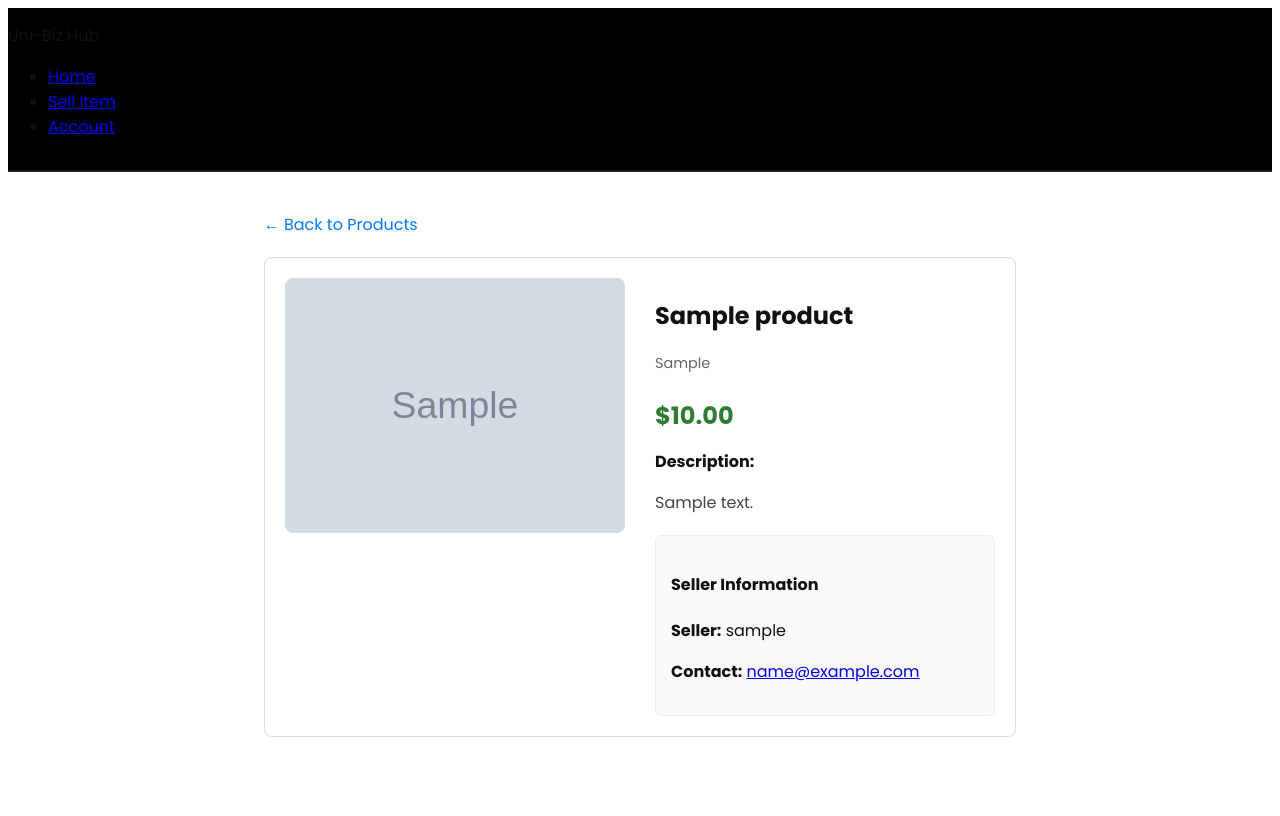
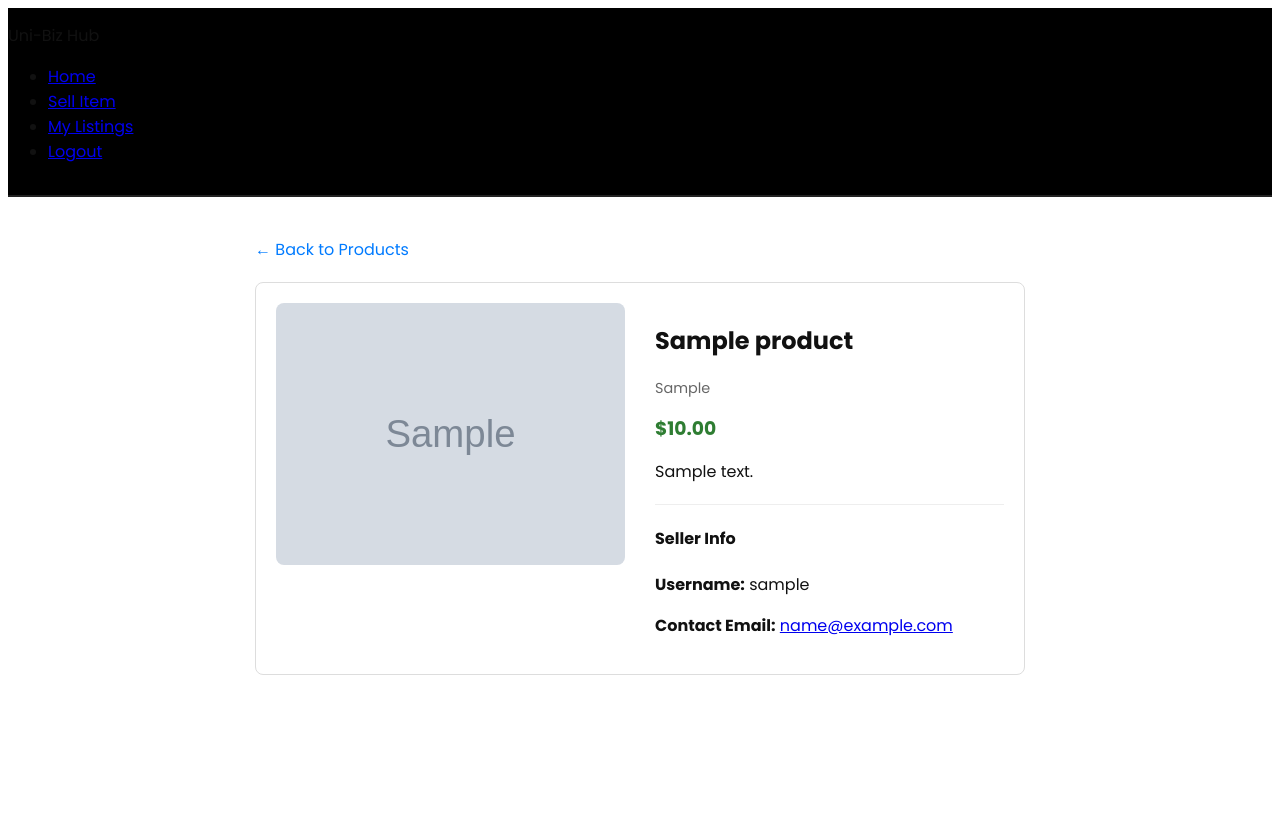
Before and after one commit to Sigani-glitch/UniBizHub, a PHP site: page /product-details.php?id=1 in a window 1280 px wide. Run offline with PHP 8.4, Linux system fonts and the light colour scheme; the visitor is signed in with stand-in values (Sample User, id 1); tables that the repository leaves empty or names only in its code hold one stand-in row (values such as "Sample post"); grey boxes marked "Sample" are stand-in pictures.

Commit message:
Sync dynamic navigation header across product details and user dashboard

```diff
--- a/product-details.php
+++ b/product-details.php
@@ -2,7 +2,7 @@
 session_start();
 require_once 'includes/db.php';
 
-// URL-இல் product ID உள்ளதா எனச் சரிபார்த்தல்
+// Check if product ID is provided
 if (!isset($_GET['id']) || empty($_GET['id'])) {
     header("Location: index.php");
     exit();
@@ -10,13 +10,8 @@ if (!isset($_GET['id']) || empty($_GET['id'])) {
 
 $product_id = intval($_GET['id']);
 
-// பொருளின் விவரங்கள் மற்றும் விற்பனையாளரின் விவரங்களை எடுத்தல்
-$stmt = $conn->prepare("
-    SELECT products.*, users.username, users.email
-    FROM products
-    JOIN users ON products.seller_id = users.id
-    WHERE products.id = ?
-");
+// Query product details with seller info
+$stmt = $conn->prepare("SELECT products.*, users.username, users.email FROM products JOIN users ON products.seller_id = users.id WHERE products.id = ?");
 $stmt->bind_param("i", $product_id);
 $stmt->execute();
 $result = $stmt->get_result();
@@ -44,7 +39,12 @@ $product = $result->fetch_assoc();
             <ul class="nav-links">
                 <li><a href="index.php">Home</a></li>
                 <li><a href="post-product.php">Sell Item</a></li>
-                <li><a href="login.html">Account</a></li>
+                <?php if (isset($_SESSION['user_id'])): ?>
+                    <li><a href="my-listings.php">My Listings</a></li>
+                    <li><a href="auth/logout.php">Logout</a></li>
+                <?php else: ?>
+                    <li><a href="login.html">Login / Register</a></li>
+                <?php endif; ?>
             </ul>
         </nav>
     </header>
@@ -56,20 +56,17 @@ $product = $result->fetch_assoc();
             <div style="flex: 1;">
                 <img src="<?php echo htmlspecialchars($product['image_url']); ?>" alt="<?php echo htmlspecialchars($product['title']); ?>" style="width: 100%; border-radius: 8px;">
             </div>
-
             <div style="flex: 1;">
                 <h2><?php echo htmlspecialchars($product['title']); ?></h2>
-                <p style="color: #666; font-size: 0.9rem; margin-bottom: 10px;"><?php echo htmlspecialchars($product['category']); ?></p>
-                <h3 style="color: #2e7d32; font-size: 1.5rem; margin-bottom: 15px;">$<?php echo number_format($product['price'], 2); ?></h3>
+                <p style="color: #666; font-size: 0.9rem;"><?php echo htmlspecialchars($product['category']); ?></p>
+                <h3 style="color: #2e7d32; margin: 15px 0;">$<?php echo number_format($product['price'], 2); ?></h3>
+                <p><?php echo htmlspecialchars($product['description']); ?></p>
 
-                <p><strong>Description:</strong></p>
-                <p style="color: #444; margin-bottom: 20px;"><?php echo htmlspecialchars($product['description']); ?></p>
+                <hr style="margin: 20px 0; border: 0; border-top: 1px solid #eee;">
 
-                <div style="background: #f9f9f9; padding: 15px; border-radius: 6px; border: 1px solid #eee;">
-                    <h4>Seller Information</h4>
-                    <p><strong>Seller:</strong> <?php echo htmlspecialchars($product['username']); ?></p>
-                    <p><strong>Contact:</strong> <a href="mailto:<?php echo htmlspecialchars($product['email']); ?>"><?php echo htmlspecialchars($product['email']); ?></a></p>
-                </div>
+                <h4>Seller Info</h4>
+                <p><strong>Username:</strong> <?php echo htmlspecialchars($product['username']); ?></p>
+                <p><strong>Contact Email:</strong> <a href="mailto:<?php echo htmlspecialchars($product['email']); ?>"><?php echo htmlspecialchars($product['email']); ?></a></p>
             </div>
         </div>
     </main>
```
Also changed, not shown: my-listings.php (+6 -2 lines).
